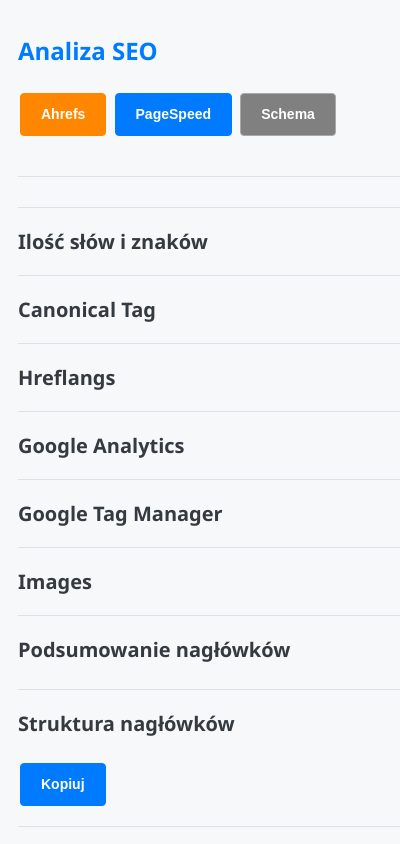
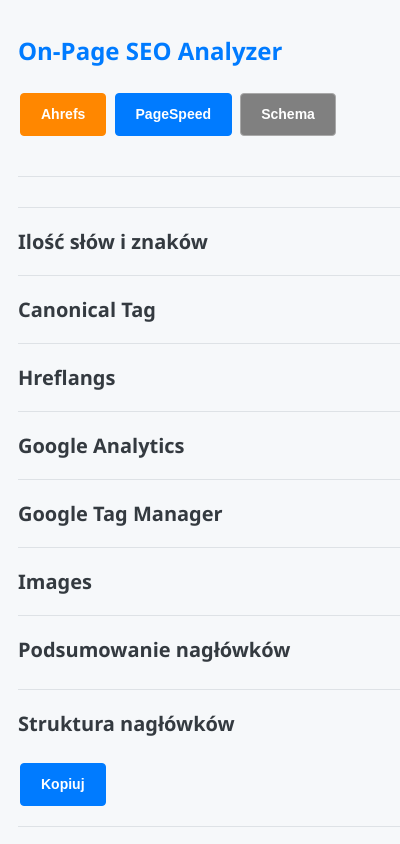
Before and after one commit to krysmalskipl/on-page-seo-analyser, a browser extension: page popup.html in a window 400 px wide. Shown: the top 844 px of the page. Drawn offline with Linux system fonts and the light colour scheme.

Commit message:
Changed name, updated readme file

```diff
--- a/popup.html
+++ b/popup.html
@@ -3,12 +3,12 @@
 
 <head>
     <meta charset="UTF-8">
-    <title>SEO Analyser Tool by Krysmalski.pl</title>
+    <title>On-Page SEO Analyzer</title>
     <link rel="stylesheet" href="styles.css">
 </head>
 
 <body>
-    <h1>Analiza SEO</h1>
+    <h1>On-Page SEO Analyzer</h1>
     <button class="btn btn-orange" id="goToAhrefs">Ahrefs</button>
     <button class="btn" id="goToPagespeed">PageSpeed</button>
     <button class="btn btn-grey" id="goToSchema">Schema</button>
```
Also changed, not shown: popup.js (+0 -8 lines), README.md, manifest.json, switch.png (added).
